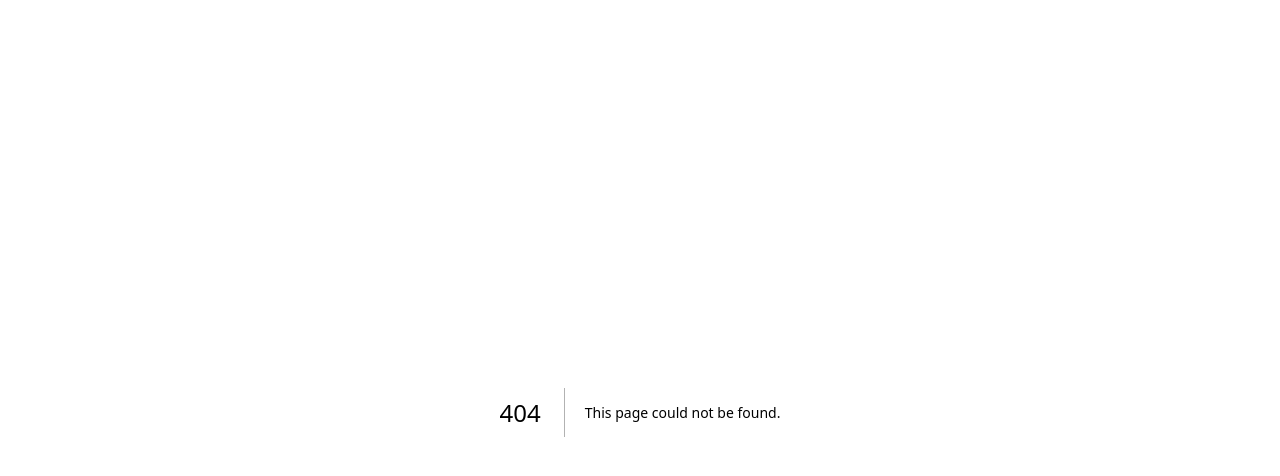
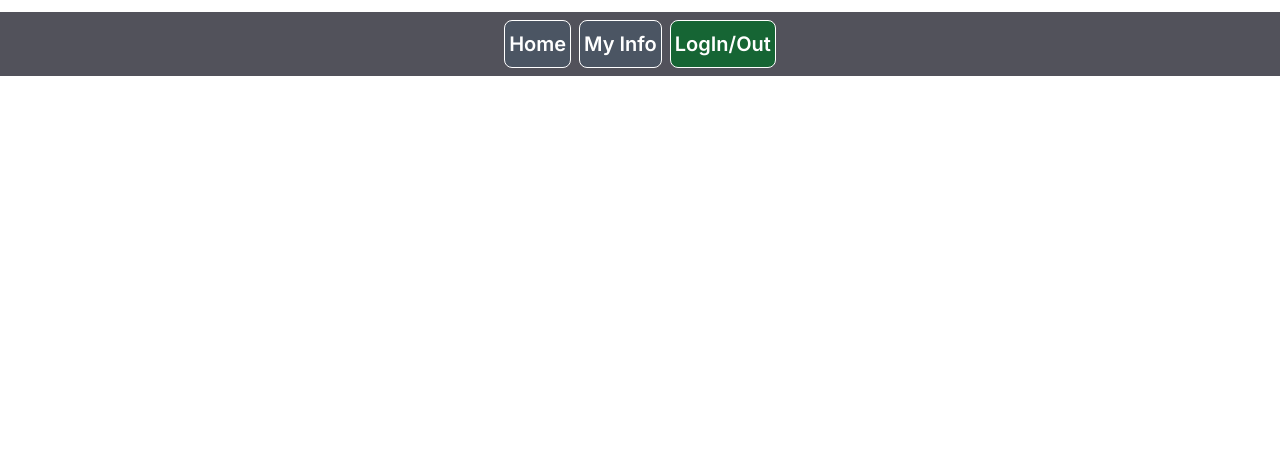
Before and after one commit to koiralabishwas/expense-manager, a Next.js app: page /testss in a window 1280 px wide. Before the commit this address had no page. Shown: the top 476 px of the page. Built offline with nearby package versions, Linux system fonts and the light colour scheme.

Commit message:
added a navbar

```diff
--- /dev/null
+++ b/app/components/NavBar.tsx
@@ -0,0 +1,25 @@
+import React from 'react'
+
+interface ButtonProps {
+  href : string
+  children : React.ReactNode
+  extraCss? : string
+}
+
+const NavBarButton : React.FC<ButtonProps> = ({href   , children , extraCss}) => {
+  return <a href={href} className={`btn bg-gray-600 text-white btn-outline text-xl px-1 mx-1  ${extraCss}`} >{children}</a>
+}
+
+const NavBar = () => {
+
+  return (
+    <div className='navbar bg-zinc-600 justify-center'>
+      <NavBarButton href='/testss' >Home</NavBarButton>
+      <NavBarButton href='/testss' >My Info</NavBarButton>
+      {/* get session and log in or out */}
+      <NavBarButton href='/testss' extraCss='bg-green-800' >LogIn/Out</NavBarButton>
+    </div>
+  )
+}
+
+export default NavBar
--- a/app/layout.tsx
+++ b/app/layout.tsx
@@ -1,6 +1,7 @@
 import type { Metadata } from "next";
 import { Inter } from "next/font/google";
 import "./globals.css";
+import NavBar from "./components/NavBar";
 
 const inter = Inter({ subsets: ["latin"] });
 
@@ -18,6 +19,7 @@ export default function RootLayout({
     <html lang="en">
       <body className={inter.className}>
         <div className="text-center pt-3 text-2xl">
+          <NavBar/>
         {children}
         </div>
         </body>
--- a/app/page.tsx
+++ b/app/page.tsx
@@ -1,6 +1,7 @@
 import Image from "next/image";
 import clientPromise from "@/lib/monogodb";
 import FetchUserData from "./components/FetchUserData";
+import NavBar from "./components/NavBar";
 
 
 
--- /dev/null
+++ b/app/testss/page.tsx
@@ -0,0 +1,9 @@
+import React from 'react'
+
+const page = () => {
+  return (
+    <div>page</div>
+  )
+}
+
+export default page
```
